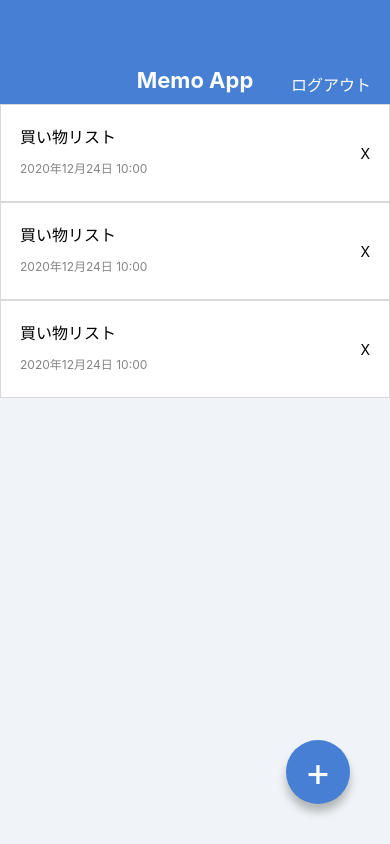
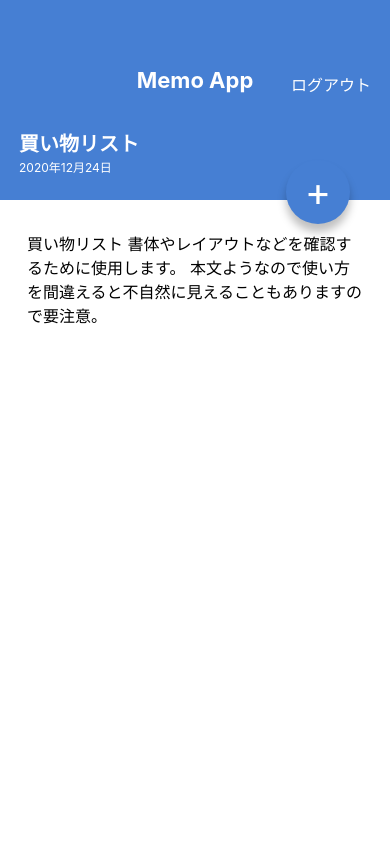
Before and after one commit to isseimiyauchi/memoApp, a React Native app: screen / in a window 390 px wide. Built offline with nearby package versions, Linux system fonts and the light colour scheme.

Commit message:
Create MemoDetailScreen

```diff
--- a/App.tsx
+++ b/App.tsx
@@ -1,22 +1,9 @@
 import React from "react";
-import { StyleSheet, View, Text } from "react-native";
-import AppBar from "./src/components/AppBar";
-import MemoList from "./src/components/MemoList";
-import CircleBotton from "./src/components/CircleButton";
+import MemoListScreen from "./src/screens/MemoListScreen";
+import MemoDetailScreen from "./src/screens/MemoDetailScreen";
 
 export default function App() {
   return (
-    <View style={styles.container}>
-      <AppBar />
-      <MemoList />
-      <CircleBotton />
-    </View>
+    <MemoDetailScreen />
   );
 }
-
-const styles = StyleSheet.create({
-  container: {
-    flex: 1,
-    backgroundColor: '#F0F4F8',
-  },
-})
--- a/src/components/CircleButton.tsx
+++ b/src/components/CircleButton.tsx
@@ -1,12 +1,23 @@
 import React from "react";
 import { StyleSheet, Text, View } from "react-native";
+import { string, shape } from "prop-types";
 
-export default function CircleBotton() {
+export default function CircleBotton(props) {
+  const { children, style } = props;
   return(
-    <View style={styles.circleBotton}>
-      <Text style={styles.circleBottonLabel}>+</Text>
+    <View style={[styles.circleBotton, style]}>
+      <Text style={styles.circleBottonLabel}>{children}</Text>
     </View>
   );
+}
+
+CircleBotton.propTypes = {
+  children:string.isRequired,
+  style: shape(),
+};
+
+CircleBotton.defaultProps = {
+  style: null,
 }
 
 const styles = StyleSheet.create ({
--- /dev/null
+++ b/src/screens/MemoDetailScreen.tsx
@@ -0,0 +1,58 @@
+import React from "react";
+import { ScrollView, StyleSheet, Text, View } from "react-native";
+
+import AppBar from "../components/AppBar";
+import CircleBotton from "../components/CircleButton";
+
+export default function MemoDetailScreen() {
+  return (
+    <View style={styles.container}>
+      <AppBar />
+      <View style={styles.memoHeader}>
+        <Text style={styles.memoTitle}>買い物リスト</Text>
+        <Text style={styles.memoDate}>2020年12月24日</Text>
+      </View>
+      <ScrollView style={styles.memoBody}>
+        <Text style={styles.memoText}>
+          買い物リスト
+          書体やレイアウトなどを確認するために使用します。
+          本文ようなので使い方を間違えると不自然に見えることもありますので要注意。
+        </Text>
+      </ScrollView>
+      <CircleBotton style={{ top : 160, bottom: 'auto' }}>+</CircleBotton>
+    </View>
+  );
+}
+
+const styles = StyleSheet.create({
+  container: {
+    flex: 1,
+    backgroundColor: '#ffffff',
+  },
+  memoHeader: {
+    backgroundColor: '#467FD3',
+    height: 96,
+    justifyContent: 'center',
+    paddingVertical: 24,
+    paddingHorizontal: 19,
+  },
+  memoTitle: {
+    color: '#ffffff',
+    fontSize: 20,
+    lineHeight: 32,
+    fontWeight: 'bold',
+  },
+  memoDate: {
+    color: '#ffffff',
+    fontSize: 12,
+    lineHeight: 16,
+  },
+  memoBody: {
+    paddingVertical: 32,
+    paddingHorizontal: 27,
+  },
+  memoText: {
+    fontSize: 16,
+    lineHeight: 24,
+  },
+});
--- /dev/null
+++ b/src/screens/MemoListScreen.tsx
@@ -0,0 +1,22 @@
+import React from "react";
+import { StyleSheet, Text, View } from "react-native";
+import AppBar from "../components/AppBar";
+import MemoList from "../components/MemoList";
+import CircleBotton from "../components/CircleButton";
+
+export default function MemoListScreen() {
+  return(
+    <View style={styles.container}>
+      <AppBar />
+      <MemoList />
+      <CircleBotton />
+    </View>
+  );
+}
+
+const styles = StyleSheet.create({
+  container: {
+    flex: 1,
+    backgroundColor: '#F0F4F8',
+  },
+})
```
